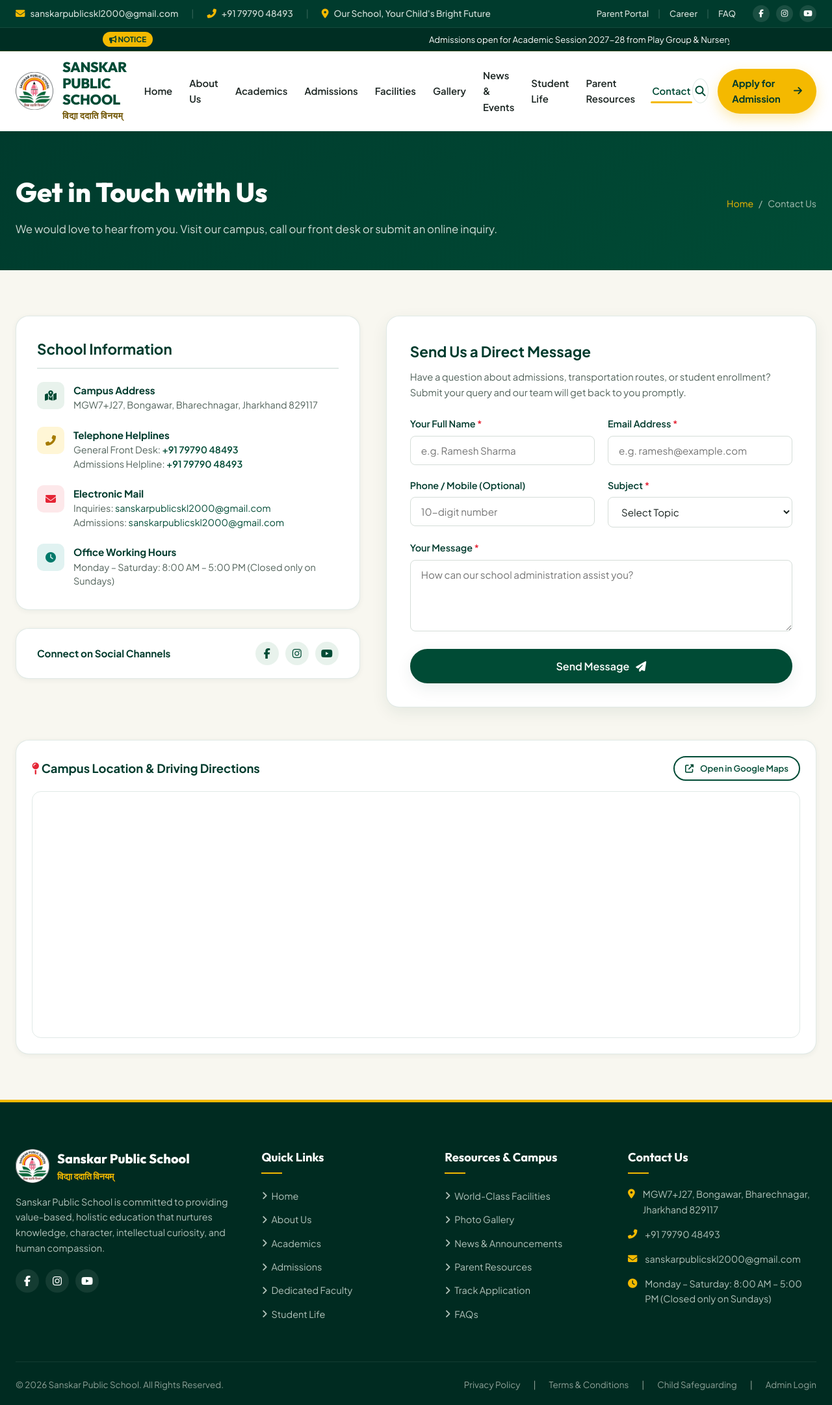
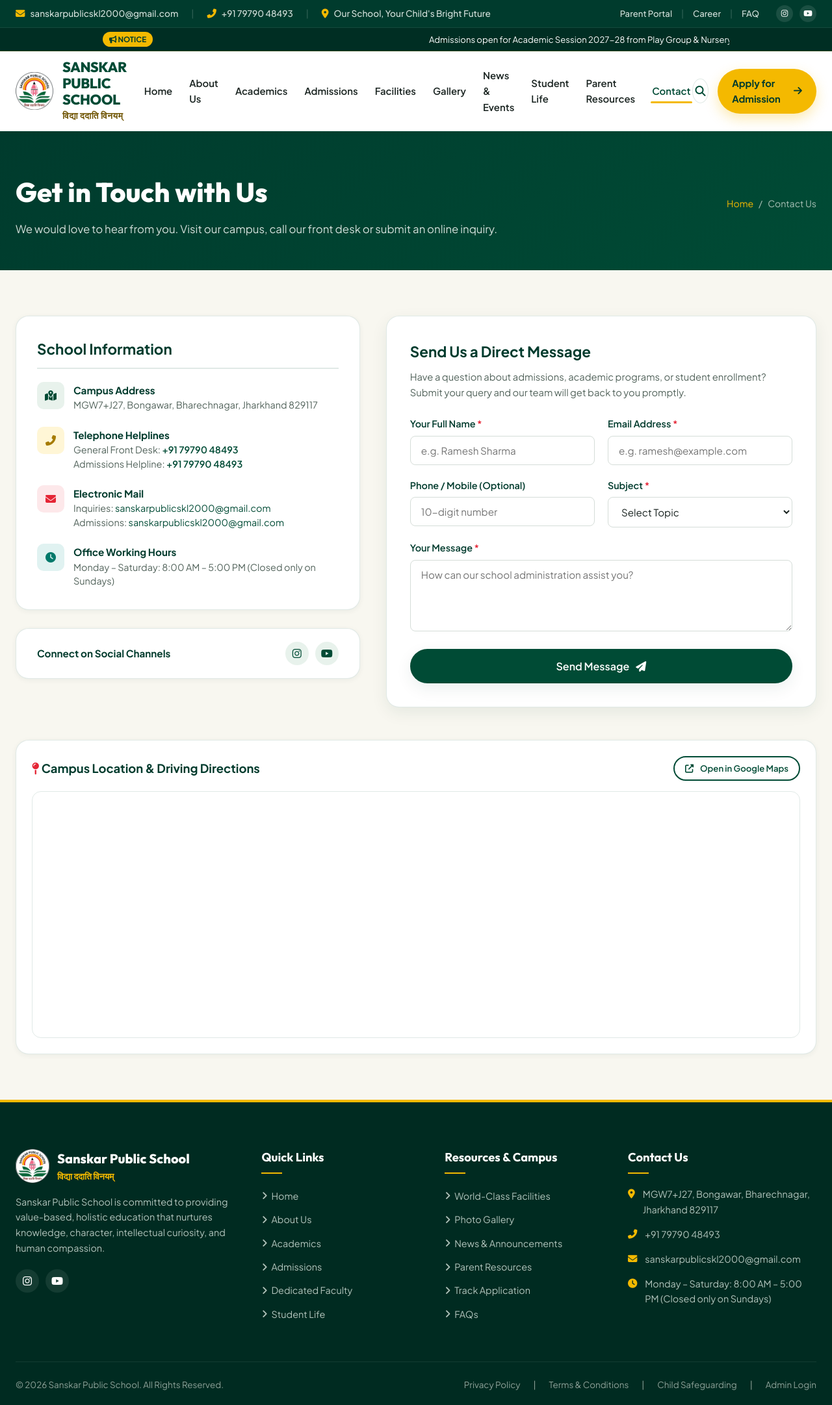
Before and after one commit to Divyanshu-hehe/sanskar-public-school, a Flask app: page /contact in a window 1280 px wide. Shown: the whole page at 65% size. Run offline with Flask 3, Linux system fonts and the light colour scheme; some libraries are stand-ins or nearby versions.

Commit message:
fix: remove facebook option from navigation, footer, contact page, settings and seeds

```diff
--- a/seed.py
+++ b/seed.py
@@ -39,7 +39,6 @@ def seed_database(app):
             ('stat_faculty', '50+', 'Dedicated Faculty Members'),
             ('stat_excellence', '8+', 'Years of Educational Excellence'),
             ('stat_values', '100%', 'Focus on Values and Character'),
-            ('facebook_url', 'https://facebook.com/sanskarpublicschool', 'Facebook Page URL'),
             ('instagram_url', 'https://www.instagram.com/sanskarpublicskl1/?hl=en', 'Instagram Page URL'),
             ('youtube_url', 'https://www.youtube.com/@SANSKARPublicschool-en1/shorts', 'YouTube Channel URL'),
             ('map_embed_url', 'https://maps.google.com/maps?q=MGW7%2BJ27%2C+Bongawar%2C+Bharechnagar%2C+Jharkhand+829117&output=embed', 'Google Maps Embed Iframe URL'),
--- a/templates/admin/settings.html
+++ b/templates/admin/settings.html
@@ -123,11 +123,6 @@
       <input type="url" name="youtube_url" value="{{ settings.get('youtube_url', '') }}" class="form-control" placeholder="https://www.youtube.com/@your-channel">
     </div>
 
-    <div class="form-group">
-      <label class="form-label">Facebook Page URL</label>
-      <input type="url" name="facebook_url" value="{{ settings.get('facebook_url', '') }}" class="form-control" placeholder="https://facebook.com/your-page">
-    </div>
-
     <div style="margin-top:32px;">
       <button type="submit" class="btn btn-gold" style="padding:14px 36px;font-size:1rem;">
         <i class="fas fa-save"></i>
--- a/templates/base.html
+++ b/templates/base.html
@@ -62,7 +62,6 @@
           {% endif %}
         </div>
         <div class="top-bar-social">
-          <a href="{{ settings.get('facebook_url', '#') }}" target="_blank" rel="noopener" aria-label="Facebook"><i class="fab fa-facebook-f"></i></a>
           <a href="{{ settings.get('instagram_url', '#') }}" target="_blank" rel="noopener" aria-label="Instagram"><i class="fab fa-instagram"></i></a>
           <a href="{{ settings.get('youtube_url', '#') }}" target="_blank" rel="noopener" aria-label="YouTube"><i class="fab fa-youtube"></i></a>
         </div>
@@ -230,7 +229,6 @@
             Sanskar Public School is committed to providing value-based, holistic education that nurtures knowledge, character, intellectual curiosity, and human compassion.
           </p>
           <div class="footer-social-links">
-            <a href="{{ settings.get('facebook_url', '#') }}" class="footer-social-btn" target="_blank" rel="noopener" aria-label="Facebook"><i class="fab fa-facebook-f"></i></a>
             <a href="{{ settings.get('instagram_url', '#') }}" class="footer-social-btn" target="_blank" rel="noopener" aria-label="Instagram"><i class="fab fa-instagram"></i></a>
             <a href="{{ settings.get('youtube_url', '#') }}" class="footer-social-btn" target="_blank" rel="noopener" aria-label="YouTube"><i class="fab fa-youtube"></i></a>
           </div>
--- a/templates/contact.html
+++ b/templates/contact.html
@@ -83,7 +83,6 @@
         <div style="background:var(--white);padding:20px clamp(16px, 4vw, 32px);border-radius:var(--radius-lg);box-shadow:var(--shadow-sm);border:1px solid var(--border-light);display:flex;align-items:center;justify-content:space-between;flex-wrap:wrap;gap:12px;">
           <span style="font-weight:700;color:var(--primary-dark);font-size:0.95rem;">Connect on Social Channels</span>
           <div style="display:flex;gap:10px;">
-            <a href="{{ settings.get('facebook_url', '#') }}" class="footer-social-btn" target="_blank" rel="noopener" style="background:var(--primary-surface);color:var(--primary-green);" aria-label="Facebook"><i class="fab fa-facebook-f"></i></a>
             <a href="{{ settings.get('instagram_url', '#') }}" class="footer-social-btn" target="_blank" rel="noopener" style="background:var(--primary-surface);color:var(--primary-green);" aria-label="Instagram"><i class="fab fa-instagram"></i></a>
             <a href="{{ settings.get('youtube_url', '#') }}" class="footer-social-btn" target="_blank" rel="noopener" style="background:var(--primary-surface);color:var(--primary-green);" aria-label="YouTube"><i class="fab fa-youtube"></i></a>
           </div>
@@ -96,7 +95,7 @@
           Send Us a Direct Message
         </h3>
         <p style="color:var(--text-muted);font-size:0.92rem;margin-bottom:24px;">
-          Have a question about admissions, transportation routes, or student enrollment? Submit your query and our team will get back to you promptly.
+          Have a question about admissions, academic programs, or student enrollment? Submit your query and our team will get back to you promptly.
         </p>
 
         <form id="contact-inquiry-form">
```
Also changed, not shown: tests/test_routes.py (+2 -0 lines).
